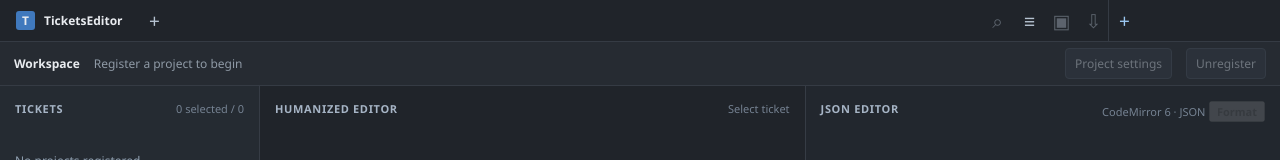
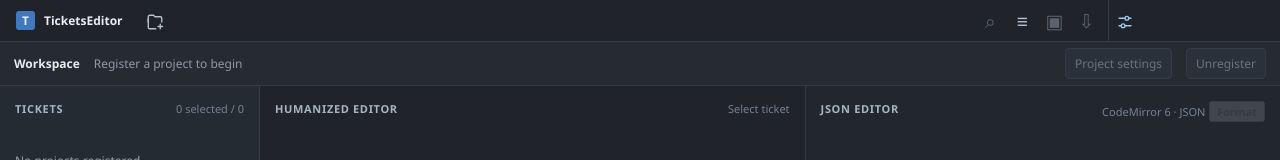
Before and after one commit to RuchirChawdhry/tickets-editor, a Svelte app: page / in a window 1280 px wide. Shown: the top 160 px of the page. Built offline with nearby package versions, Linux system fonts and the light colour scheme.

Commit message:
ui: replace ambiguous plus signs with distinct titlebar icons

```diff
--- a/src/renderer/src/App.svelte
+++ b/src/renderer/src/App.svelte
@@ -3,6 +3,7 @@
   import JsonCodeEditor from './JsonCodeEditor.svelte'
   import CommandPalette from './CommandPalette.svelte'
   import TitlebarCustomize from './TitlebarCustomize.svelte'
+  import CommandIcon from './CommandIcon.svelte'
   import {
     DEFAULT_TITLEBAR_PINS, PIN_STORAGE_KEY, loadTitlebarPins, saveTitlebarPins,
     pinCommand, unpinCommand, shiftPinnedCommand, reorderPinnedCommands,
@@ -784,7 +785,7 @@
       {#each projects as p (p.projectUuid)}
         <button class:active={p.projectUuid === projectUuid} class="tab" title={p.rootPath} onclick={() => executeCommand(`project.switch:${p.projectUuid}`)}>▣ {p.name}</button>
       {/each}
-      <button class="title-action" title="Register project" onclick={() => executeCommand('project.register')}>+</button>
+      <button class="title-action" title="Register project" aria-label="Register project" onclick={() => executeCommand('project.register')}><CommandIcon id="project.register" /></button>
     </div>
     <div class="drag-space"></div>
     <div class="title-actions">
@@ -815,7 +816,7 @@
               aria-label={command.title}
               disabled={!command.enabled}
               onclick={() => executeCommand(command.id)}
-            >{command.icon}</button>
+            ><CommandIcon id={command.id} fallback={command.icon} /></button>
           </span>
         {/each}
       </div>
@@ -829,7 +830,7 @@
         aria-expanded={titlebarCustomizeOpen}
         title="Pin or reorder title-bar commands"
         onclick={() => executeCommand('titlebar.customize')}
-      >+</button>
+      ><CommandIcon id="titlebar.customize" /></button>
     </div>
     <div class="caption-reserved"></div>
     {#if titlebarCustomizeOpen}
--- /dev/null
+++ b/src/renderer/src/CommandIcon.svelte
@@ -0,0 +1,30 @@
+<script lang="ts">
+  /** The three distinct actions that previously shared a plus glyph. */
+  export let id: string;
+  export let fallback = '';
+</script>
+
+{#if id === 'project.register'}
+  <svg class="command-icon" viewBox="0 0 24 24" fill="none" stroke="currentColor"
+    stroke-width="1.8" stroke-linecap="round" stroke-linejoin="round" aria-hidden="true">
+    <path d="M3 12V5a2 2 0 0 1 2-2h5l2 2h7a2 2 0 0 1 2 2v5" />
+    <path d="M3 8v11a2 2 0 0 0 2 2h8" />
+    <path d="M16 18h6M19 15v6" />
+  </svg>
+{:else if id === 'ticket.new'}
+  <svg class="command-icon" viewBox="0 0 24 24" fill="none" stroke="currentColor"
+    stroke-width="1.8" stroke-linecap="round" stroke-linejoin="round" aria-hidden="true">
+    <path d="M12 2H6a2 2 0 0 0-2 2v16a2 2 0 0 0 2 2h6" />
+    <path d="M12 2l6 6h-6V2M18 8v4" />
+    <path d="M15 18h7M18.5 14.5v7" />
+  </svg>
+{:else if id === 'titlebar.customize'}
+  <svg class="command-icon" viewBox="0 0 24 24" fill="none" stroke="currentColor"
+    stroke-width="1.8" stroke-linecap="round" stroke-linejoin="round" aria-hidden="true">
+    <path d="M4 7h8m5 0h3M4 17h3m5 0h8" />
+    <circle cx="14.5" cy="7" r="2.5" />
+    <circle cx="9.5" cy="17" r="2.5" />
+  </svg>
+{:else}
+  {fallback}
+{/if}
--- a/src/renderer/src/TitlebarCustomize.svelte
+++ b/src/renderer/src/TitlebarCustomize.svelte
@@ -1,5 +1,6 @@
 <script lang="ts">
   import { onMount } from 'svelte';
+  import CommandIcon from './CommandIcon.svelte';
   import type { Command, StaticCommandId } from './commands';
   import { customizableCommands, isPinnableCommandId } from './titlebar-pins';
 
@@ -58,7 +59,7 @@
   <div class="titlebar-customize-list">
     {#each customizableCommands(commands, pinned, query) as command (command.id)}
       <div class="titlebar-customize-item">
-        <span class="titlebar-customize-symbol" aria-hidden="true">{command.icon}</span>
+        <span class="titlebar-customize-symbol" aria-hidden="true"><CommandIcon id={command.id} fallback={command.icon} /></span>
         <span class="titlebar-customize-text">
           <strong>{command.title}</strong>
           <small>{command.description}</small>
--- a/src/renderer/src/app.css
+++ b/src/renderer/src/app.css
@@ -339,3 +339,7 @@ button.primary{background:#356a9f;color:white;border-color:#4b88c6}button.danger
   font-size: 10px;
   color: #a8b8ca;
 }
+
+/* Distinct vector icons for project, ticket and customization actions. */
+.command-icon{width:18px;height:18px;display:inline-block;vertical-align:middle;flex:none}
+.titlebar-customize-symbol .command-icon{width:19px;height:19px}
```
Also changed, not shown: 1 other file (tests, documents, lock files or other folders).
